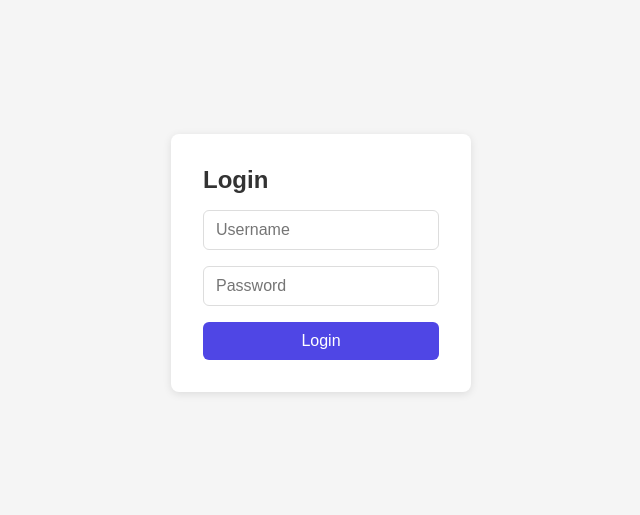
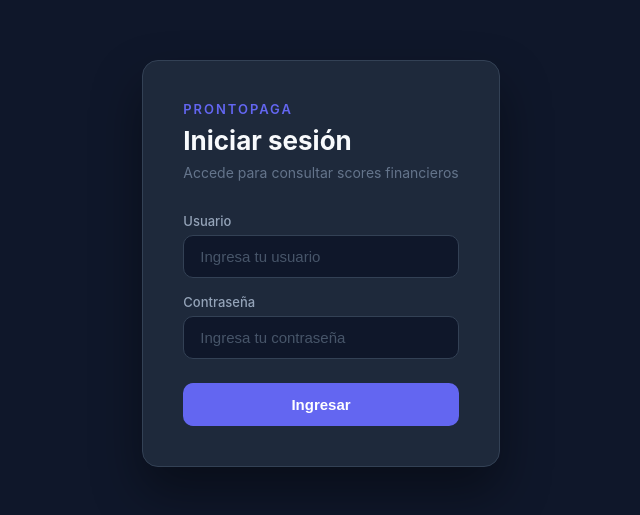
Before and after one commit to federicohuneeus10/prontopaga-frontend, a React (Vite) app: page / in a window 1280 px wide. Shown: the part 137-652 px from the top of the page, without its empty margins (319-959 px from the left). Built offline with nearby package versions, Linux system fonts and the light colour scheme.

Commit message:
feat: polished fintech UI with score gauge and dark theme

```diff
--- a/src/App.tsx
+++ b/src/App.tsx
@@ -6,6 +6,18 @@
   rut: string;
   score: number;
   fecha: string;
+}
+
+function getScoreClass(score: number) {
+  if (score >= 70) return "high";
+  if (score >= 40) return "mid";
+  return "low";
+}
+
+function getScoreLabel(score: number) {
+  if (score >= 70) return "Riesgo bajo";
+  if (score >= 40) return "Riesgo medio";
+  return "Riesgo alto";
 }
 
 function App() {
@@ -20,17 +32,15 @@
         headers: { "Content-Type": "application/json" },
         body: JSON.stringify({ username, password }),
       });
-
       if (!res.ok) {
-        setError("Invalid credentials");
+        setError("Credenciales inválidas");
         return;
       }
-
       const data = await res.json();
       setToken(data.token);
       setError(null);
     } catch {
-      setError("Server error");
+      setError("Error de servidor");
     }
   };
 
@@ -39,45 +49,84 @@
       const res = await fetch(`http://localhost:3000/score/${rut}`, {
         headers: { Authorization: `Bearer ${token}` },
       });
-
       if (res.status === 403) {
-        setError("Access denied: you can only query your own RUT");
+        setError("Acceso denegado: solo puedes consultar tu propio RUT");
         return;
       }
-
       if (!res.ok) {
-        setError("Error fetching score");
+        setError("Error al obtener el score");
         return;
       }
-
       const data = await res.json();
       setScoreResult(data);
       setError(null);
     } catch {
-      setError("Server error");
+      setError("Error de servidor");
     }
   };
 
   if (token) {
+    const cls = scoreResult ? getScoreClass(scoreResult.score) : "";
     return (
-      <>
+      <div className="score-card">
+        <div>
+          <p className="brand">ProntoPaga</p>
+          <h2>Consulta de Score</h2>
+        </div>
         <ScoreForm onSearch={handleSearch} />
-        {error && <p style={{ color: "red" }}>{error}</p>}
+        {error && <p className="error">{error}</p>}
         {scoreResult && (
-          <div>
-            <p>RUT: {scoreResult.rut}</p>
-            <p>Score: {scoreResult.score}</p>
-            <p>Fecha: {scoreResult.fecha}</p>
-          </div>
+          <>
+            <div className="divider" />
+            <div className="score-gauge">
+              <p className="score-label">Score financiero</p>
+              <p className={`score-number ${cls}`}>{scoreResult.score}</p>
+              <div className="score-bar-track">
+                <div
+                  className={`score-bar-fill ${cls}`}
+                  style={{ width: `${scoreResult.score}%` }}
+                />
+              </div>
+              <p className="score-label">{getScoreLabel(scoreResult.score)}</p>
+            </div>
+            <div className="score-details">
+              <div className="detail-row">
+                <span className="detail-label">RUT</span>
+                <span className="detail-value">{scoreResult.rut}</span>
+              </div>
+              <div className="detail-row">
+                <span className="detail-label">Fecha consulta</span>
+                <span className="detail-value">
+                  {new Date(scoreResult.fecha).toLocaleString("es-CL")}
+                </span>
+              </div>
+            </div>
+          </>
         )}
-      </>
+        <button
+          className="logout-btn"
+          onClick={() => {
+            setToken(null);
+            setScoreResult(null);
+          }}
+        >
+          Cerrar sesión
+        </button>
+      </div>
     );
   }
 
   return (
     <>
       <LoginForm onLogin={handleLogin} />
-      {error && <p style={{ color: "red" }}>{error}</p>}
+      {error && (
+        <p
+          className="error"
+          style={{ maxWidth: 420, width: "100%", marginTop: 12 }}
+        >
+          {error}
+        </p>
+      )}
     </>
   );
 }
--- a/src/components/LoginForm.tsx
+++ b/src/components/LoginForm.tsx
@@ -14,21 +14,31 @@
   };
 
   return (
+    <div className="card">
+      <p className="brand">ProntoPaga</p>
+      <h2>Iniciar sesión</h2>
+      <p className="subtitle">Accede para consultar scores financieros</p>
       <form onSubmit={handleSubmit}>
-      <h2>Login</h2>
+        <div className="form-group">
+          <label>Usuario</label>
           <input
             type="text"
-        placeholder="Username"
+            placeholder="Ingresa tu usuario"
             value={username}
             onChange={(e) => setUsername(e.target.value)}
           />
+        </div>
+        <div className="form-group">
+          <label>Contraseña</label>
           <input
             type="password"
-        placeholder="Password"
+            placeholder="Ingresa tu contraseña"
             value={password}
             onChange={(e) => setPassword(e.target.value)}
           />
-      <button type="submit">Login</button>
+        </div>
+        <button type="submit">Ingresar</button>
       </form>
+    </div>
   );
 }
--- a/src/components/ScoreForm.tsx
+++ b/src/components/ScoreForm.tsx
@@ -13,15 +13,17 @@
   };
 
   return (
-    <form onSubmit={handleSubmit}>
-      <h2>Consultar Score</h2>
-      <input
-        type="text"
-        placeholder="Ingresa RUT"
-        value={rut}
-        onChange={(e) => setRut(e.target.value)}
-      />
-      <button type="submit">Consultar</button>
+    <form onSubmit={handleSubmit} style={{ marginBottom: 0 }}>
+      <div className="form-group">
+        <label>RUT a consultar</label>
+        <input
+          type="text"
+          placeholder="ej: 21.034.134-2"
+          value={rut}
+          onChange={(e) => setRut(e.target.value)}
+        />
+      </div>
+      <button type="submit">Consultar score</button>
     </form>
   );
 }
--- a/src/index.css
+++ b/src/index.css
@@ -5,61 +5,225 @@
 }
 
 body {
-  font-family: sans-serif;
-  background: #f5f5f5;
+  font-family: "Inter", system-ui, sans-serif;
+  background: #0f172a;
+  min-height: 100vh;
   display: flex;
   justify-content: center;
   align-items: center;
-  min-height: 100vh;
+  color: #f8fafc;
 }
 
-form {
-  background: white;
-  padding: 32px;
-  border-radius: 8px;
-  box-shadow: 0 2px 8px rgba(0, 0, 0, 0.1);
-  display: flex;
-  flex-direction: column;
-  gap: 16px;
-  min-width: 300px;
+.card {
+  background: #1e293b;
+  border: 1px solid #334155;
+  border-radius: 16px;
+  padding: 40px;
+  width: 100%;
+  max-width: 420px;
+  box-shadow: 0 25px 50px rgba(0, 0, 0, 0.4);
+}
+
+.brand {
+  font-size: 13px;
+  font-weight: 600;
+  letter-spacing: 0.15em;
+  text-transform: uppercase;
+  color: #6366f1;
+  margin-bottom: 8px;
 }
 
 h2 {
-  font-size: 24px;
-  color: #333;
+  font-size: 26px;
+  font-weight: 700;
+  color: #f8fafc;
+  margin-bottom: 8px;
+}
+
+.subtitle {
+  font-size: 14px;
+  color: #64748b;
+  margin-bottom: 32px;
+}
+
+.form-group {
+  display: flex;
+  flex-direction: column;
+  gap: 6px;
+  margin-bottom: 16px;
+}
+
+label {
+  font-size: 13px;
+  font-weight: 500;
+  color: #94a3b8;
 }
 
 input {
-  padding: 10px 12px;
-  border: 1px solid #ddd;
-  border-radius: 6px;
-  font-size: 16px;
+  padding: 12px 16px;
+  background: #0f172a;
+  border: 1px solid #334155;
+  border-radius: 10px;
+  font-size: 15px;
+  color: #f8fafc;
   outline: none;
+  transition: border-color 0.2s;
+}
+
+input::placeholder {
+  color: #475569;
 }
 
 input:focus {
-  border-color: #4f46e5;
+  border-color: #6366f1;
 }
 
 button {
-  padding: 10px;
-  background: #4f46e5;
+  width: 100%;
+  padding: 13px;
+  background: #6366f1;
   color: white;
   border: none;
-  border-radius: 6px;
-  font-size: 16px;
+  border-radius: 10px;
+  font-size: 15px;
+  font-weight: 600;
   cursor: pointer;
+  margin-top: 8px;
+  transition:
+    background 0.2s,
+    transform 0.1s;
 }
 
 button:hover {
-  background: #4338ca;
+  background: #4f46e5;
 }
 
-.result {
-  background: white;
+button:active {
+  transform: scale(0.98);
+}
+
+.error {
+  color: #f87171;
+  font-size: 13px;
+  margin-top: 12px;
+  padding: 10px 14px;
+  background: rgba(248, 113, 113, 0.1);
+  border: 1px solid rgba(248, 113, 113, 0.2);
+  border-radius: 8px;
+}
+
+.score-card {
+  background: #1e293b;
+  border: 1px solid #334155;
+  border-radius: 16px;
+  padding: 40px;
+  width: 100%;
+  max-width: 420px;
+  box-shadow: 0 25px 50px rgba(0, 0, 0, 0.4);
+  display: flex;
+  flex-direction: column;
+  gap: 24px;
+}
+
+.score-gauge {
+  display: flex;
+  flex-direction: column;
+  align-items: center;
+  gap: 8px;
   padding: 24px;
-  border-radius: 8px;
-  box-shadow: 0 2px 8px rgba(0, 0, 0, 0.1);
-  margin-top: 16px;
-  min-width: 300px;
+  background: #0f172a;
+  border-radius: 12px;
+  border: 1px solid #334155;
 }
+
+.score-number {
+  font-size: 72px;
+  font-weight: 800;
+  line-height: 1;
+}
+
+.score-number.high {
+  color: #4ade80;
+}
+.score-number.mid {
+  color: #facc15;
+}
+.score-number.low {
+  color: #f87171;
+}
+
+.score-bar-track {
+  width: 100%;
+  height: 8px;
+  background: #334155;
+  border-radius: 99px;
+  overflow: hidden;
+}
+
+.score-bar-fill {
+  height: 100%;
+  border-radius: 99px;
+  transition: width 0.6s ease;
+}
+
+.score-bar-fill.high {
+  background: #4ade80;
+}
+.score-bar-fill.mid {
+  background: #facc15;
+}
+.score-bar-fill.low {
+  background: #f87171;
+}
+
+.score-label {
+  font-size: 13px;
+  color: #64748b;
+  font-weight: 500;
+}
+
+.score-details {
+  display: flex;
+  flex-direction: column;
+  gap: 12px;
+}
+
+.detail-row {
+  display: flex;
+  justify-content: space-between;
+  align-items: center;
+  padding: 12px 16px;
+  background: #0f172a;
+  border-radius: 10px;
+  border: 1px solid #334155;
+}
+
+.detail-label {
+  font-size: 13px;
+  color: #64748b;
+}
+
+.detail-value {
+  font-size: 14px;
+  font-weight: 600;
+  color: #f8fafc;
+}
+
+.divider {
+  height: 1px;
+  background: #334155;
+}
+
+.logout-btn {
+  background: transparent;
+  border: 1px solid #334155;
+  color: #64748b;
+  font-size: 13px;
+  padding: 10px;
+  margin-top: 0;
+}
+
+.logout-btn:hover {
+  background: #334155;
+  color: #f8fafc;
+}
```
Lines whose indentation alone changed are shown as unchanged.
